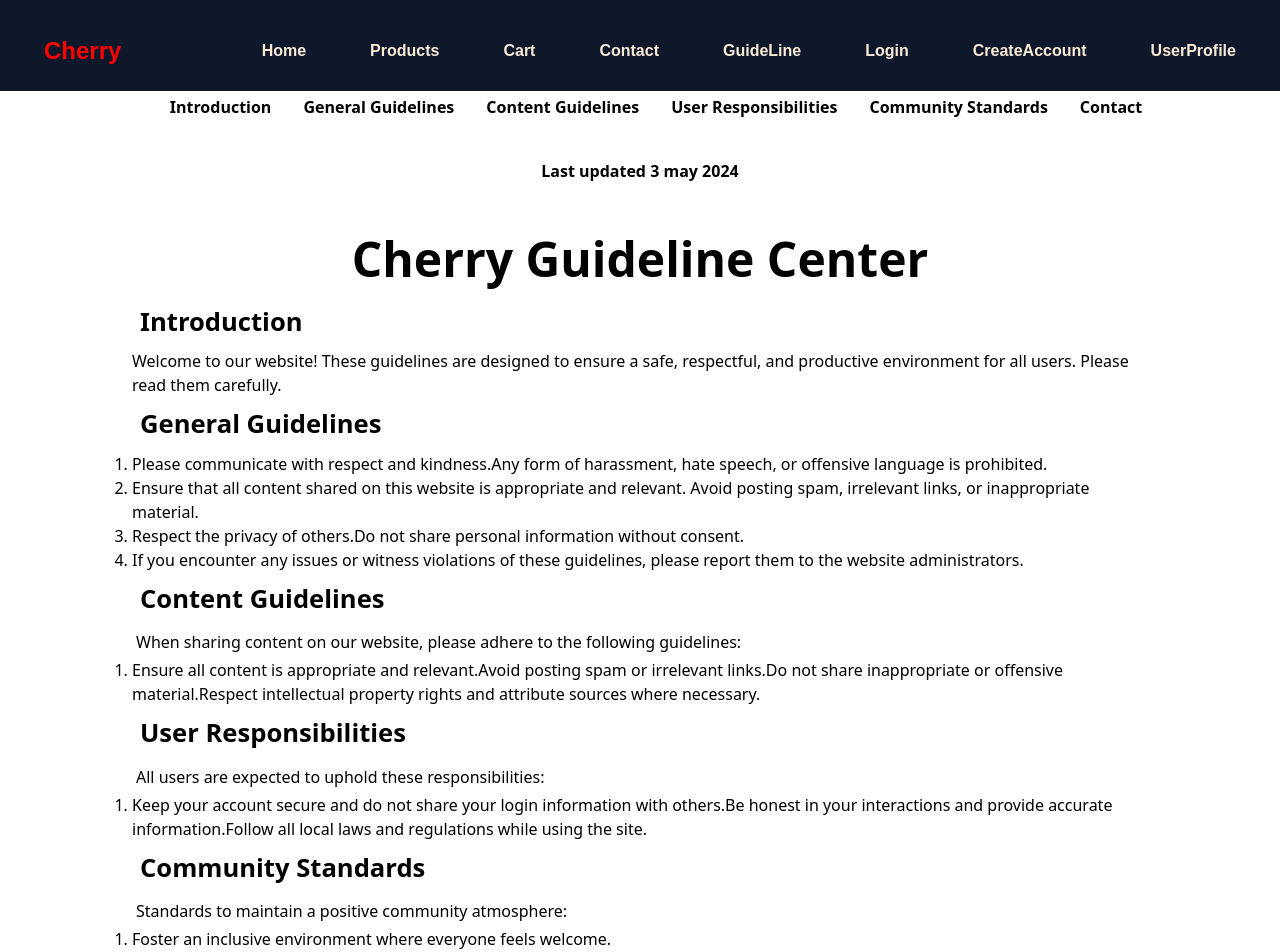
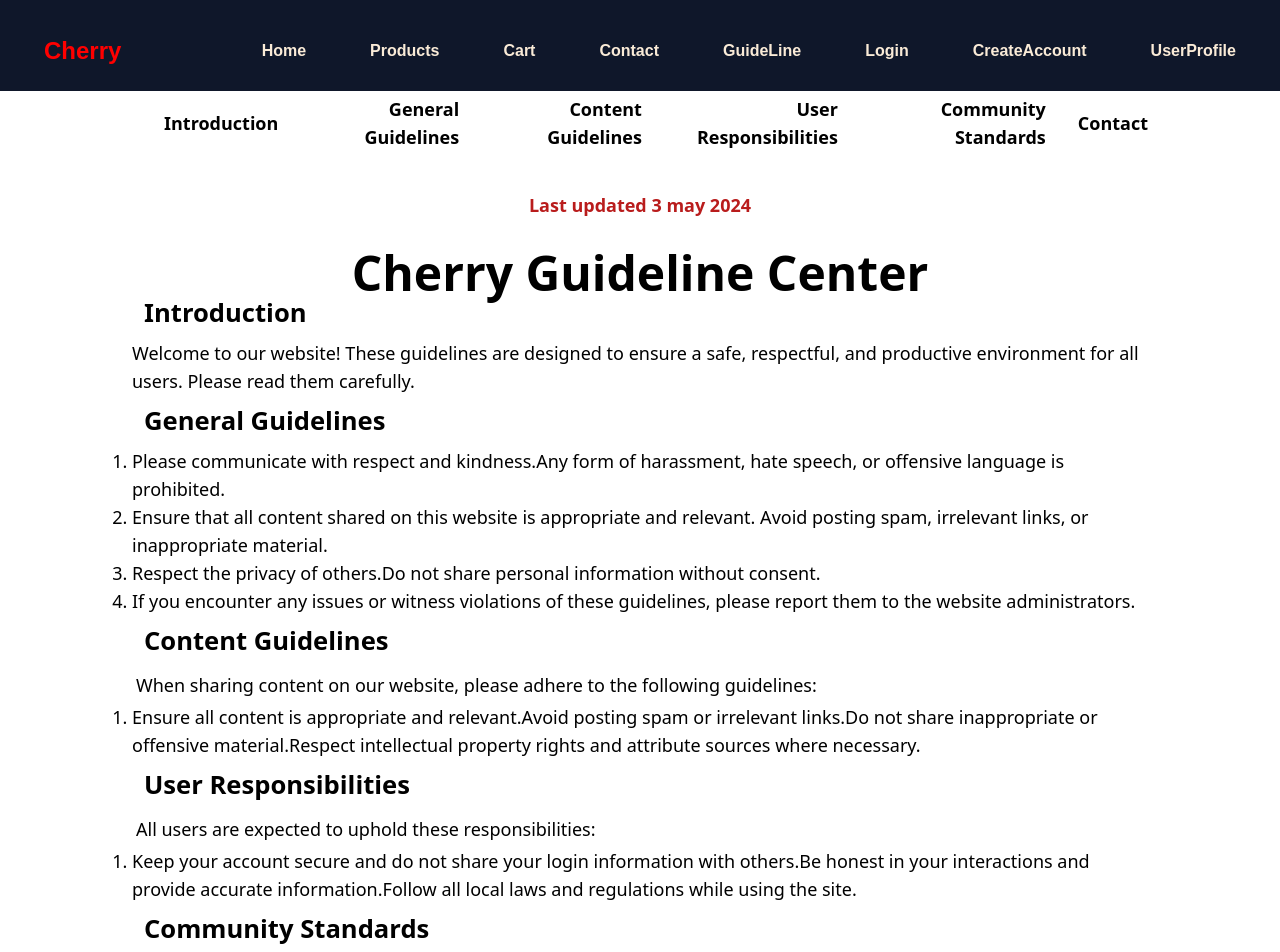
Before and after one commit to mphatsoadamson/Cherry, a React (Create React App) app: page /GuideLine in a window 1280 px wide. Shown: the top 952 px of the page. Built offline with nearby package versions, Linux system fonts and the light colour scheme.

Commit message:
edited guildlines page

```diff
--- a/src/pages/Guidelines/Guidelines.jsx
+++ b/src/pages/Guidelines/Guidelines.jsx
@@ -2,10 +2,10 @@ import React from "react";
 
 export default function Guidelines(){
     return(
-        <div className=" font-sans w-[80%] m-auto mt-3;">
+        <div className=" container m-auto font-sans flex text-lg w-[80%] justify-evenly">
             <div className="p-1">
             <nav>
-            <ul>
+            <ul className="text-black font-bold text-right">
                 <li><a href="#introduction">Introduction</a></li>
                 <li><a href="#general-guidelines">General Guidelines</a></li>
                 <li><a href="#content-guidelines">Content Guidelines</a></li>
@@ -14,16 +14,17 @@ export default function Guidelines(){
                 <li><a href="#contact">Contact</a></li>
             </ul>
         </nav>
-                <p className="p-10 font-semibold text-center">Last updated 3 may 2024</p>
-                <h1 className="color: rgb(185 28 28); font-bold text-[3rem] P-3 text-center"> Cherry Guideline Center</h1>
+                <p className="p-10 font-bold text-red-700 text-center">Last updated 3 may 2024</p>
+                <h1 className="text-black font-bold text-[3rem] P-3 text-center">Cherry Guideline Center</h1>
+    <main>
 
         <section id="introduction">
-            <h2 className="font-semibold text-[1.6rem] text-left p-2">Introduction</h2>
+            <h2 className="font-bold text-black text-[1.6rem] text-left p-3">Introduction</h2>
             <p>Welcome to our website! These guidelines are designed to ensure a safe, respectful, and productive environment for all users. Please read them carefully.</p>
         </section>
 
         <section id="general-guidelines">
-            <h2 className="font-semibold text-[1.6rem] text-left p-2">General Guidelines</h2>
+            <h2 className="font-bold text-black text-[1.6rem] text-left p-3">General Guidelines</h2>
             <ol className="list-decimal">
                 <li>Please communicate with respect and kindness.Any form of harassment, hate speech, or offensive language is prohibited.</li>
                 <li>Ensure that all content shared on this website is appropriate and relevant. Avoid posting spam, irrelevant links, or inappropriate material.</li>
@@ -33,7 +34,7 @@ export default function Guidelines(){
         </section>
 
         <section id="content-guidelines">
-            <h2 className="font-semibold text-[1.6rem] text-left p-2">Content Guidelines</h2>
+            <h2 className="font-bold text-black text-[1.6rem] text-left p-3">Content Guidelines</h2>
             <p className="p-1 font-medium">When sharing content on our website, please adhere to the following guidelines:</p>
             <ol className="list-decimal">
                 <li>Ensure all content is appropriate and relevant.Avoid posting spam or irrelevant links.Do not share inappropriate or offensive material.Respect intellectual property rights and attribute sources where necessary.</li>
@@ -41,7 +42,7 @@ export default function Guidelines(){
                 </section>
 
         <section id="user-responsibilities">
-            <h2 className="font-semibold text-[1.6rem] text-left p-2">User Responsibilities</h2>
+            <h2 className="font-bold text-black text-[1.6rem] text-left p-3">User Responsibilities</h2>
             <p className="p-1 font-medium">All users are expected to uphold these responsibilities:</p>
             <ol className="list-decimal">
                 <li>Keep your account secure and do not share your login information with others.Be honest in your interactions and provide accurate information.Follow all local laws and regulations while using the site.</li>
@@ -49,7 +50,7 @@ export default function Guidelines(){
         </section>
 
         <section id="community-standards">
-            <h2 className="font-semibold text-[1.6rem] text-left p-2">Community Standards</h2>
+            <h2 className="font-bold text-black text-[1.6rem] text-left p-3">Community Standards</h2>
             <p className="p-1 font-medium">Standards to maintain a positive community atmosphere:</p>
             <ol className="list-decimal">
                 <li>Foster an inclusive environment where everyone feels welcome.</li>
@@ -60,7 +61,7 @@ export default function Guidelines(){
         </section>
 
         <section id="contact">
-            <h2 className="font-semibold text-[1.6rem] text-left p-2">Contact Us</h2>
+            <h2 className="font-bold text-black0 text-[1.6rem] text-left p-3">Contact Us</h2>
             <p className="p-1">If you have any questions or need to report an issue, please contact us:</p>
             <ul>
                 <li>Email: help@cherry.com</li>
@@ -68,6 +69,7 @@ export default function Guidelines(){
                 <li>Address: University of Malawi, Zomba, Malawi</li>
             </ul>
         </section>
+    </main>
 
         <footer className="p-3 font-bold">
             <p>&copy; 2024 Your Website. All rights reserved.</p>
```
